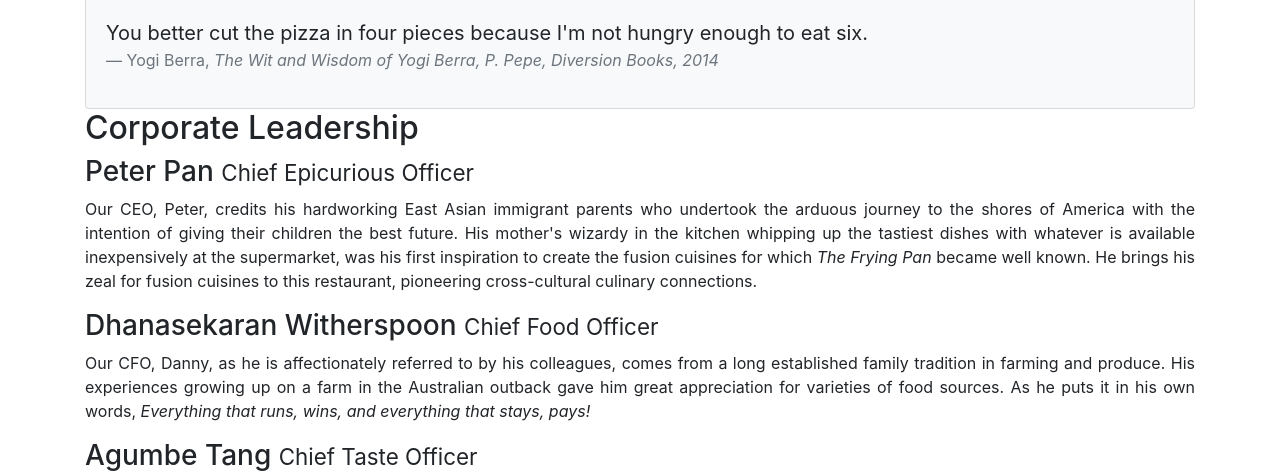
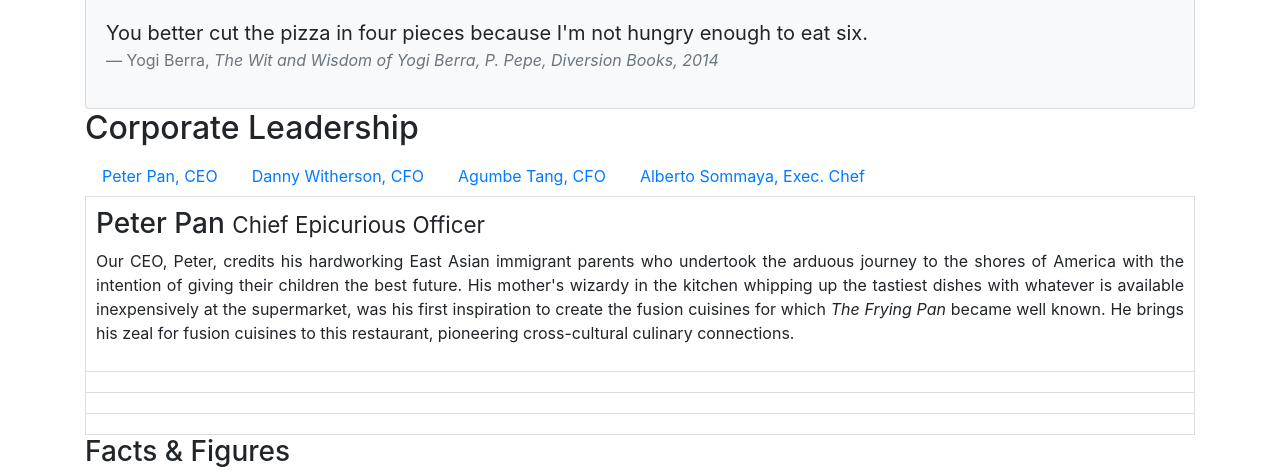
Before and after one commit to MIRZAandCo/bootstrap-project, a plain HTML site: page week2/aboutus.html in a window 1280 px wide. Shown: the part 732-1206 px from the top of the page. Drawn offline with nearby package versions, Linux system fonts and the light colour scheme.

Commit message:
tab-panes

```diff
--- a/week2/aboutus.html
+++ b/week2/aboutus.html
@@ -111,28 +111,72 @@
         <div class="row">
             <div class="col-12">
                 <h2>Corporate Leadership</h2>
+                <ul class="nav nav-tabs">
+                    <li class="nav-item"><a class="nav-link" href="#peter" role="tab" data-toggle="tab">Peter Pan,
+                            CEO</a></li>
+                    <li class="nav-item"><a class="nav-link" href="#danny" role="tab" data-toggle="tab">Danny Witherson,
+                            CFO</a></li>
+                    <li class="nav-item"><a class="nav-link" href="#agumbe" role="tab" data-toggle="tab"> Agumbe Tang,
+                            CFO</a></li>
+                    <li class="nav-item"><a class="nav-link" href="#alberto" role="tab" data-toggle="tab">Alberto
+                            Sommaya, Exec. Chef</a></li>
+                </ul>
+                <div class="tab-content">
+                    <div role="tabpanel" class="tab-pane fade show active" id="peter">
                         <h3>Peter Pan <small>Chief Epicurious Officer</small></h3>
-                <p class="d-none d-sm-block">Our CEO, Peter, credits his hardworking East Asian immigrant parents who
-                    undertook the arduous journey to the shores of America with the intention of giving their children
-                    the best future. His mother's wizardy in the kitchen whipping up the tastiest dishes with whatever
-                    is available inexpensively at the supermarket, was his first inspiration to create the fusion
-                    cuisines for which <em>The Frying Pan</em> became well known. He brings his zeal for fusion cuisines
+                        <p class="d-none d-sm-block">Our CEO, Peter, credits his hardworking East Asian immigrant
+                            parents
+                            who
+                            undertook the arduous journey to the shores of America with the intention of giving their
+                            children
+                            the best future. His mother's wizardy in the kitchen whipping up the tastiest dishes with
+                            whatever
+                            is available inexpensively at the supermarket, was his first inspiration to create the
+                            fusion
+                            cuisines for which <em>The Frying Pan</em> became well known. He brings his zeal for fusion
+                            cuisines
                             to this restaurant, pioneering cross-cultural culinary connections.</p>
+                    </div>
+                </div>
+                <div class="tab-content">
+                    <div role="tabpanel" class="tab-pane fade " id="danny">
                         <h3>Dhanasekaran Witherspoon <small>Chief Food Officer</small></h3>
-                <p class="d-none d-sm-block">Our CFO, Danny, as he is affectionately referred to by his colleagues,
-                    comes from a long established family tradition in farming and produce. His experiences growing up on
-                    a farm in the Australian outback gave him great appreciation for varieties of food sources. As he
-                    puts it in his own words, <em>Everything that runs, wins, and everything that stays, pays!</em></p>
+                        <p class="d-none d-sm-block">Our CFO, Danny, as he is affectionately referred to by his
+                            colleagues,
+                            comes from a long established family tradition in farming and produce. His experiences
+                            growing
+                            up on
+                            a farm in the Australian outback gave him great appreciation for varieties of food sources.
+                            As
+                            he
+                            puts it in his own words, <em>Everything that runs, wins, and everything that stays,
+                                pays!</em>
+                        </p>
+                    </div>
+                </div>
+                <div class="tab-content">
+                    <div role="tabpanel" class="tab-pane fade " id="agumbe">
                         <h3>Agumbe Tang <small>Chief Taste Officer</small></h3>
                         <p class="d-none d-sm-block">Blessed with the most discerning gustatory sense, Agumbe, our CTO,
-                    personally ensures that every dish that we serve meets his exacting tastes. Our chefs dread the
-                    tongue lashing that ensues if their dish does not meet his exacting standards. He lives by his
+                            personally ensures that every dish that we serve meets his exacting tastes. Our chefs dread
+                            the
+                            tongue lashing that ensues if their dish does not meet his exacting standards. He lives by
+                            his
                             motto, <em>You click only if you survive my lick.</em></p>
+                    </div>
+                </div>
+                <div class="tab-content">
+                    <div role="tabpanel" class="tab-pane fade" id="alberto">
                         <h3>Alberto Somayya <small>Executive Chef</small></h3>
-                <p class="d-none d-sm-block">Award winning three-star Michelin chef with wide International experience
-                    having worked closely with whos-who in the culinary world, he specializes in creating mouthwatering
-                    Indo-Italian fusion experiences. He says, <em>Put together the cuisines from the two craziest
+                        <p class="d-none d-sm-block">Award winning three-star Michelin chef with wide International
+                            experience
+                            having worked closely with whos-who in the culinary world, he specializes in creating
+                            mouthwatering
+                            Indo-Italian fusion experiences. He says, <em>Put together the cuisines from the two
+                                craziest
                                 cultures, and you get a winning hit! Amma Mia!</em></p>
+                    </div>
+                </div>
             </div>
         </div>
         <div class="row row-content">
--- a/week2/style.css
+++ b/week2/style.css
@@ -18,3 +18,9 @@
 form-input-check{
     margin-left: 1px;
 }
+.tab-content {
+    border-left: 1px solid #ddd;
+    border-right: 1px solid #ddd;
+    border-bottom: 1px solid #ddd;
+    padding: 10px;
+}
```
Also changed, not shown: week2/Assignment-2.png (added). Lines whose indentation alone changed are shown as unchanged.
